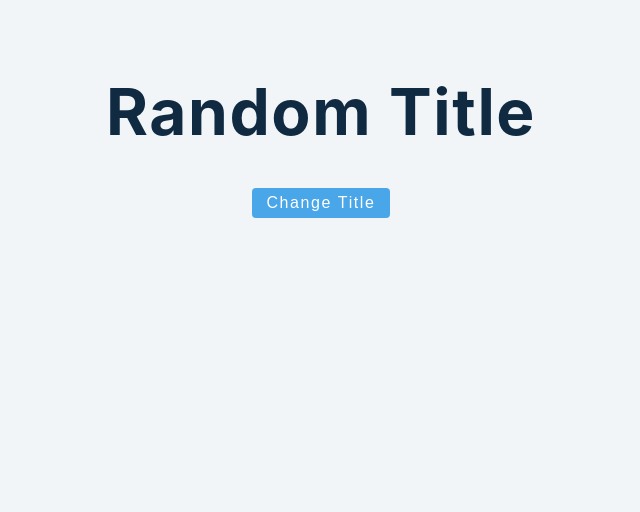
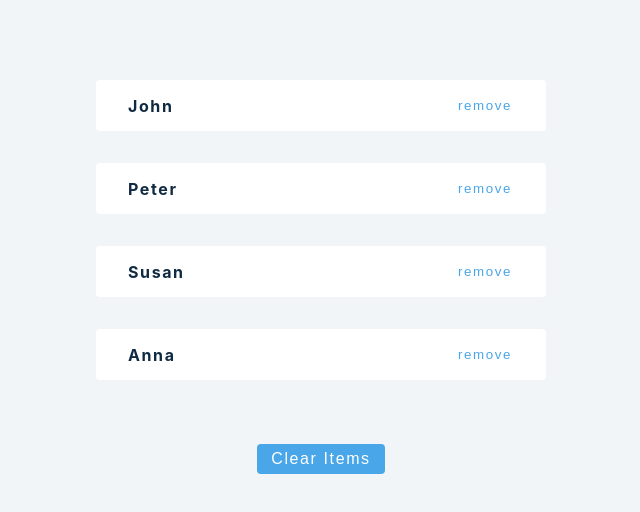
Before and after one commit to Vaishakbg/react-tutorial, a React (Create React App) app: page / in a window 1280 px wide. Shown: the top 512 px of the page, without its empty margins (319-959 px from the left). Built offline with nearby package versions, Linux system fonts and the light colour scheme.

Commit message:
usestate-array

```diff
--- a/src/App.js
+++ b/src/App.js
@@ -1,9 +1,9 @@
 import React from "react";
-import UseStateBasics from "./tutorial/1-useState/setup/2-useState-basics";
+import UseStateArray from "./tutorial/1-useState/setup/3-useState-array";
 function App() {
   return (
     <div className="container">
-      <UseStateBasics />
+      <UseStateArray />
     </div>
   );
 }
--- a/src/tutorial/1-useState/setup/3-useState-array.js
+++ b/src/tutorial/1-useState/setup/3-useState-array.js
@@ -1,8 +1,29 @@
-import React from 'react';
-import { data } from '../../../data';
+import React from "react";
+import { data } from "../../../data";
 
 const UseStateArray = () => {
-  return <h2>useState array example</h2>;
+  const [people, setPeople] = React.useState(data);
+  const removeItem = (id) => {
+    let newPeople = people.filter((person) => person.id !== id);
+    setPeople(newPeople);
+  };
+
+  return (
+    <>
+      {people.map((person) => {
+        const { id, name } = person;
+        return (
+          <div key={id} className="item">
+            <h4>{name}</h4>
+            <button onClick={() => removeItem(id)}>remove</button>
+          </div>
+        );
+      })}
+      <button className="btn" onClick={() => setPeople([])}>
+        Clear items
+      </button>
+    </>
+  );
 };
 
 export default UseStateArray;
```
